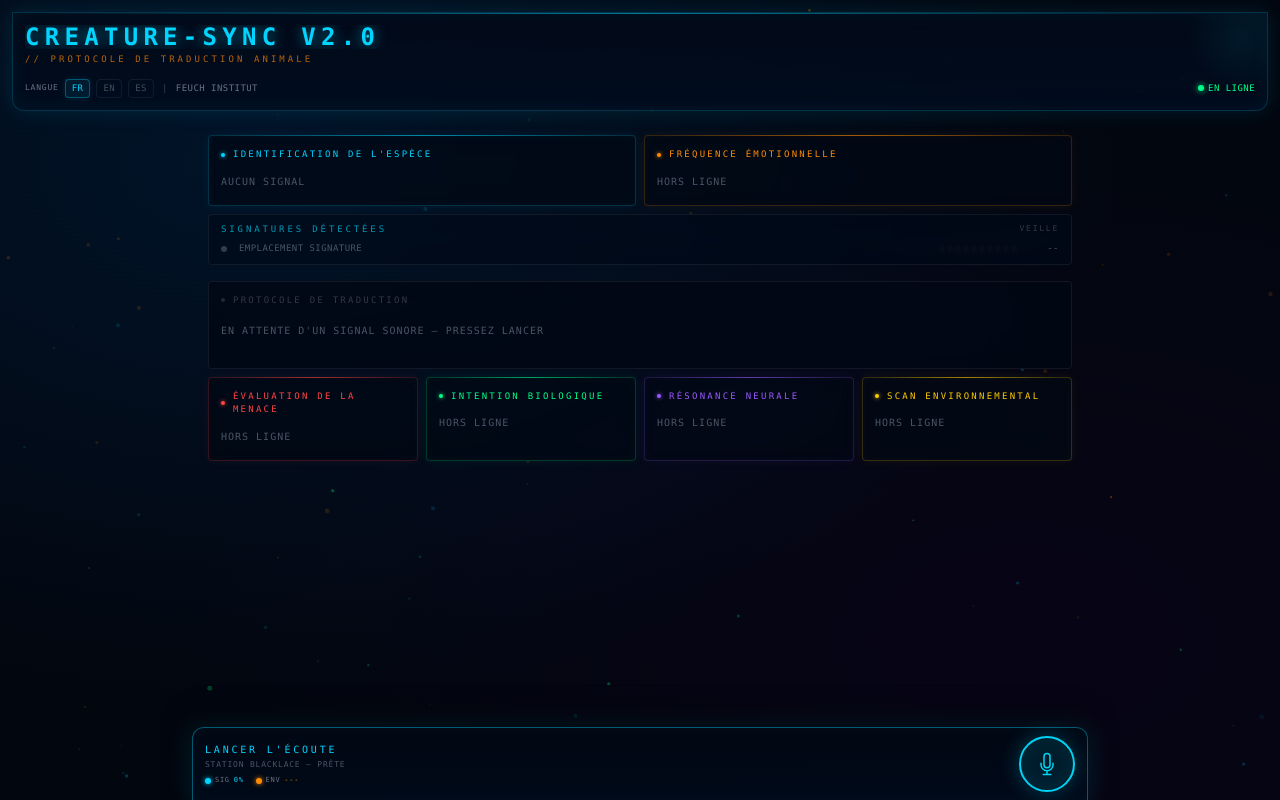
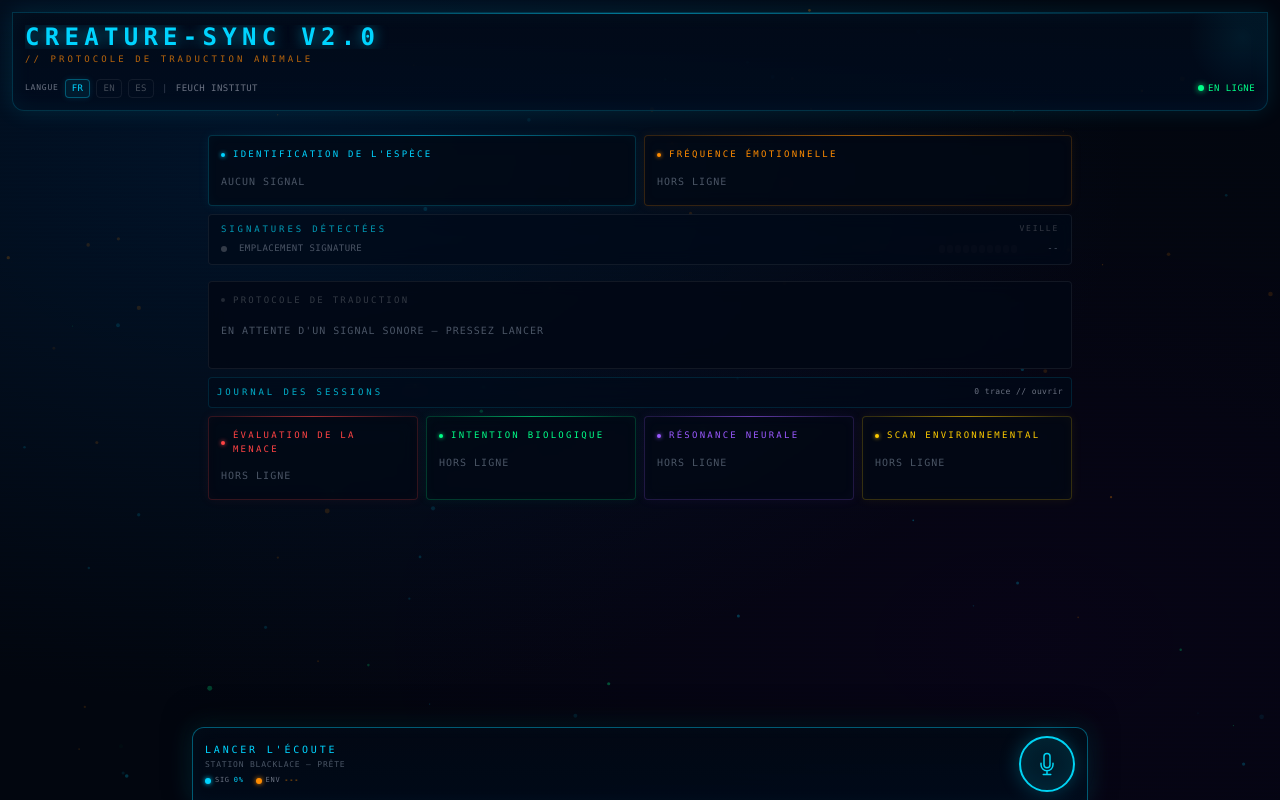
Before and after one commit to benoitlub/Creature-sync, a React (Vite) app: page / in a window 1280 px wide. Built offline with nearby package versions, Linux system fonts and the light colour scheme.

Commit message:
Wire local session journal into home screen

```diff
--- a/src/pages/Home.tsx
+++ b/src/pages/Home.tsx
@@ -1,8 +1,9 @@
-import { useEffect, useMemo, useState } from "react";
+import { useEffect, useMemo, useRef, useState } from "react";
 import { useAudioAnalysis } from "../hooks/useAudioAnalysis";
 import { ParticleField } from "../components/ParticleField";
 import { MicButton } from "../components/MicButton";
 import { TranslationCard } from "../components/TranslationCard";
+import { SessionJournal } from "../components/SessionJournal";
 import { UI_LABELS, type Lang } from "../data/translations";
 import {
   SpeciesPanel,
@@ -12,6 +13,11 @@ import {
   NeuralPanel,
   EnvironmentPanel,
 } from "../components/AnalysisPanels";
+import {
+  createSessionEntryFromState,
+  saveSessionEntry,
+  type SessionJournalEntry,
+} from "../utils/sessionJournal";
 
 function ScannerLines() {
   return (
@@ -237,6 +243,20 @@ export default function Home() {
   const activeAudioFeatures = audioFeatures || state.audioFeatures;
   const micSignal = state.isComplete ? state.signalQuality : getSignalPercent(activeAudioFeatures, state.scanProgress);
   const micHabitat = state.environmentalScan ? state.environmentalScan.split("—")[0].replace("AMBIANCE :", "").trim() : inferHabitat(activeAudioFeatures, state.isListening || state.isAnalyzing);
+  const [latestEntry, setLatestEntry] = useState<SessionJournalEntry | null>(null);
+  const lastSavedTranslationRef = useRef<string>("");
+
+  useEffect(() => {
+    if (!state.isComplete || !state.translation) return;
+    const signature = `${state.detectedSpecies || state.species?.name || "unknown"}-${state.translation}`;
+    if (lastSavedTranslationRef.current === signature) return;
+
+    const entry = createSessionEntryFromState(state, micHabitat);
+    if (!entry) return;
+    saveSessionEntry(entry);
+    setLatestEntry(entry);
+    lastSavedTranslationRef.current = signature;
+  }, [state.isComplete, state.translation, state.detectedSpecies, state.species, micHabitat, state]);
 
   return (
     <div className="relative min-h-screen w-full overflow-x-hidden flex flex-col" style={{ background: "radial-gradient(ellipse at 20% 20%, rgba(0,40,80,0.4) 0%, transparent 60%), radial-gradient(ellipse at 80% 80%, rgba(20,0,40,0.3) 0%, transparent 60%), #02060f", fontFamily: "'JetBrains Mono', 'Fira Code', 'Consolas', monospace" }}>
@@ -252,6 +272,7 @@ export default function Home() {
         <LiveSignalDashboard active={state.isListening || state.isAnalyzing} audioFeatures={activeAudioFeatures} detectedLabel={detectedLabel || state.detectedSpecies} progress={state.scanProgress} />
         <div className="flex justify-center"><CrypticTicker message={crypticMessage} /></div>
         <TranslationCard state={state} lang={lang} />
+        <SessionJournal latestEntry={latestEntry} />
         <div className="grid grid-cols-2 sm:grid-cols-4 gap-2">
           <ThreatPanel state={state} lang={lang} />
           <BiologicalPanel state={state} lang={lang} />
```
